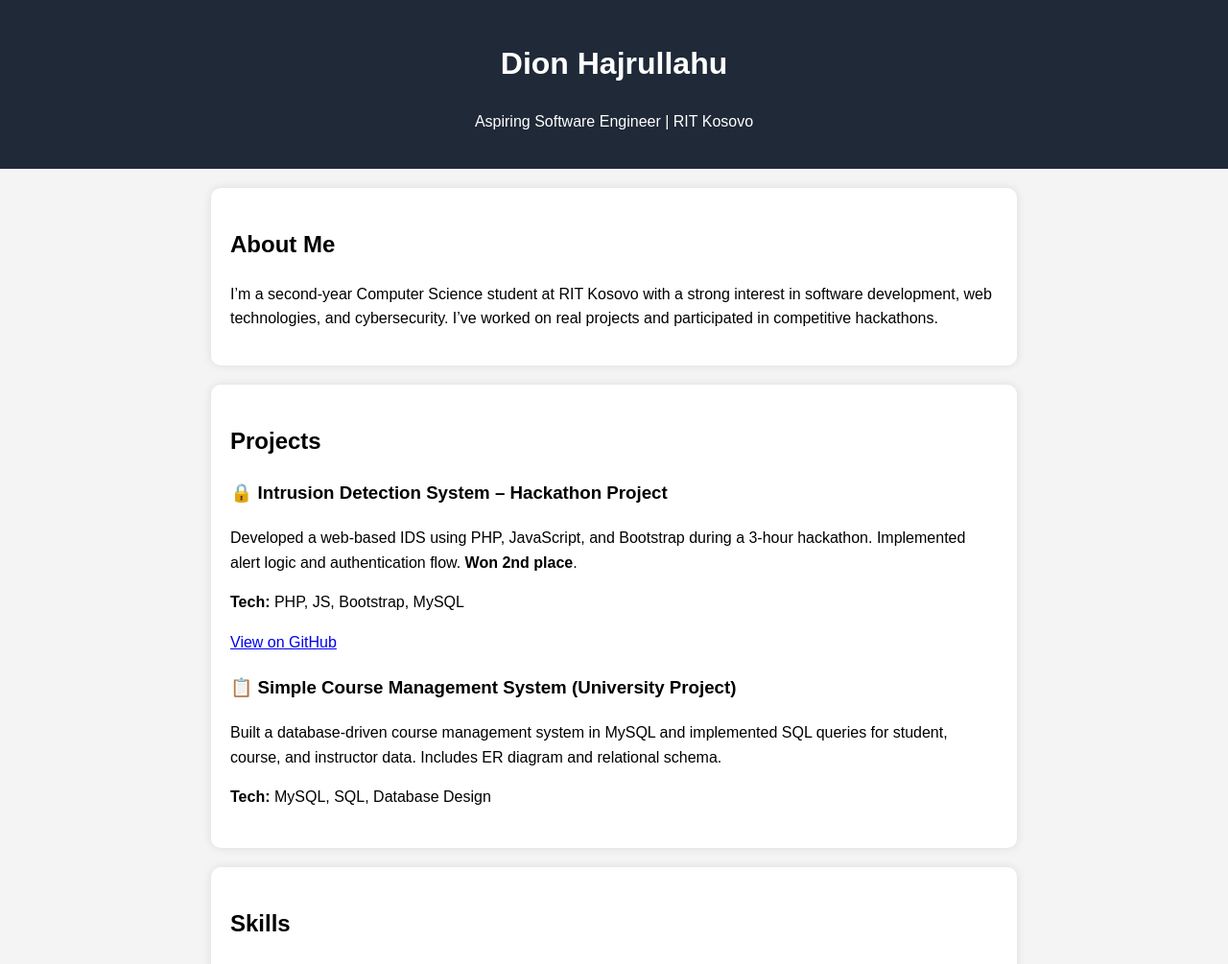
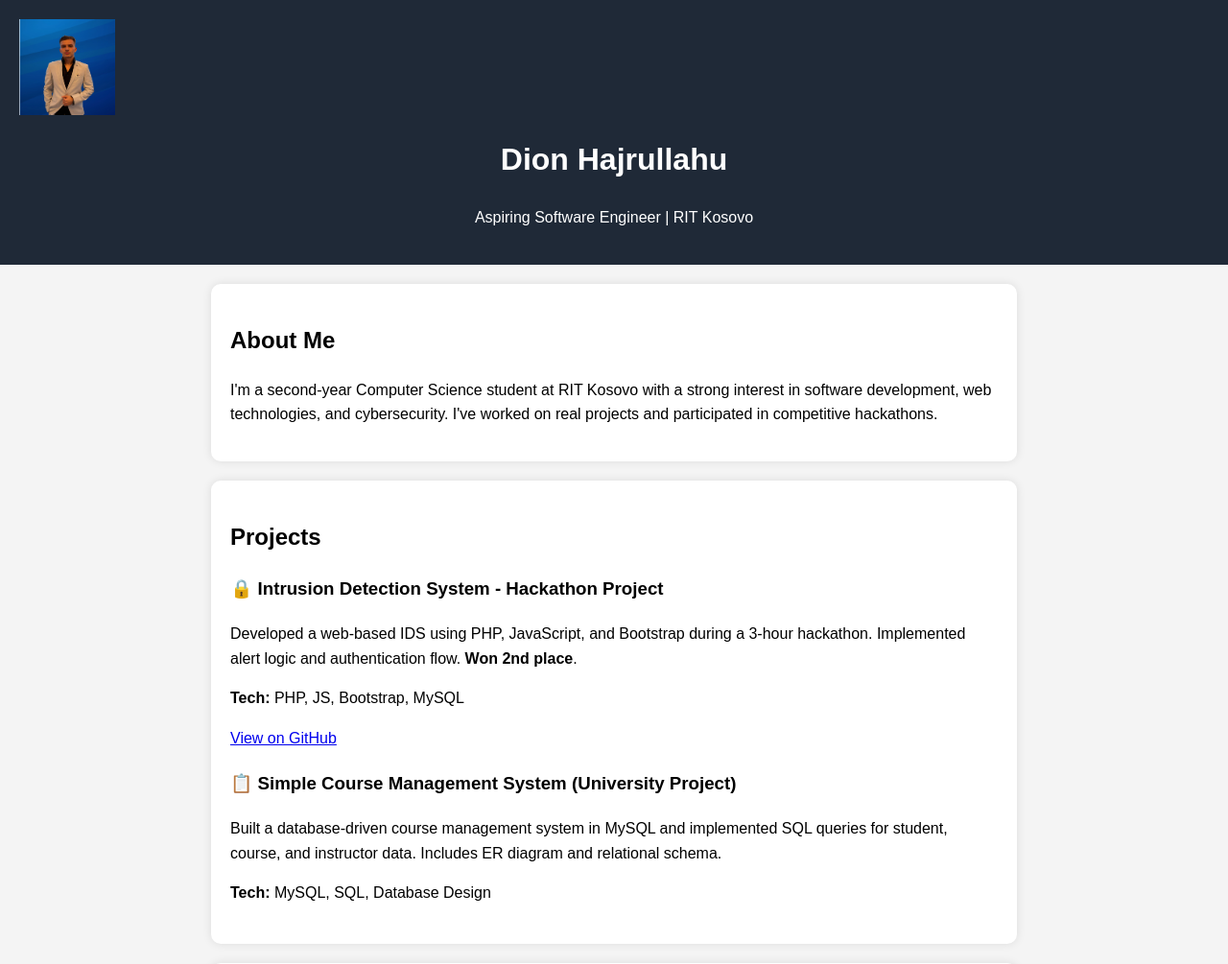
Before and after one commit to DionHajrullahu/dionhajrullahu.github.io, a PHP site: page / in a window 1280 px wide. Shown: the top 1005 px of the page at 96% size. Run offline with PHP 8.4, Linux system fonts and the light colour scheme.

Commit message:
Change Cv, add profile picture

```diff
--- a/index.html
+++ b/index.html
@@ -7,19 +7,20 @@
 </head>
 <body>
     <header>
+        <img class="pic" src="profile-img.png" alt="profile image">
         <h1>Dion Hajrullahu</h1>
         <p>Aspiring Software Engineer | RIT Kosovo</p>
     </header>
 
     <section id="about">
         <h2>About Me</h2>
-        <p>I’m a second-year Computer Science student at RIT Kosovo with a strong interest in software development, web technologies, and cybersecurity. I’ve worked on real projects and participated in competitive hackathons.</p>
+        <p>I'm a second-year Computer Science student at RIT Kosovo with a strong interest in software development, web technologies, and cybersecurity. I've worked on real projects and participated in competitive hackathons.</p>
     </section>
 
     <section id="projects">
         <h2>Projects</h2>
         <div class="project">
-            <h3>🔒 Intrusion Detection System – Hackathon Project</h3>
+            <h3>🔒 Intrusion Detection System - Hackathon Project</h3>
             <p>Developed a web-based IDS using PHP, JavaScript, and Bootstrap during a 3-hour hackathon. Implemented alert logic and authentication flow. <strong>Won 2nd place</strong>.</p>
             <p><strong>Tech:</strong> PHP, JS, Bootstrap, MySQL</p>
             <a href="https://github.com/yourusername/ids-project" target="_blank">View on GitHub</a>
--- a/style.css
+++ b/style.css
@@ -34,3 +34,11 @@ footer {
     color: white;
     margin-top: 20px;
 }
+
+.pic {
+    display: flex;
+    direction: row;
+    justify-content: start;
+    width: 100px;
+    height: 100px;
+}
```
Also changed, not shown: profile-img.png (added).
